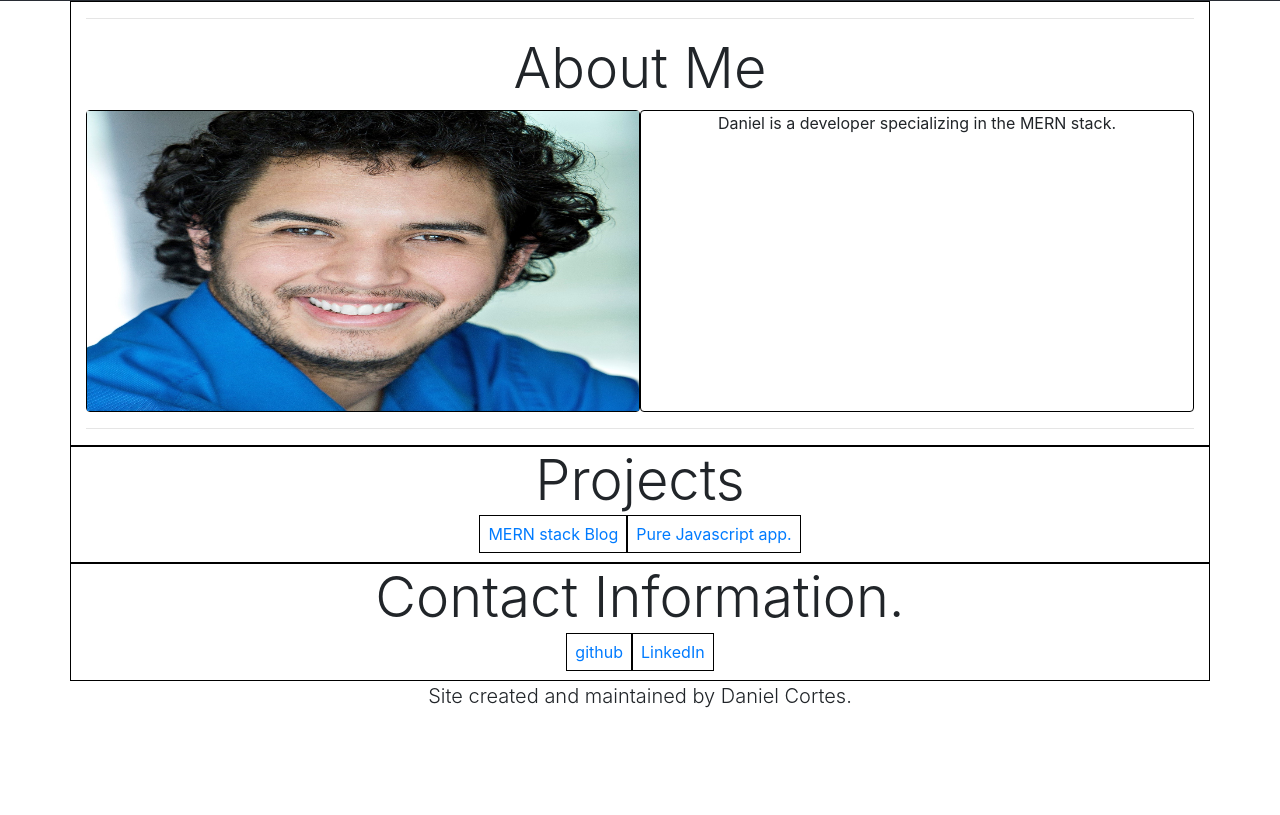
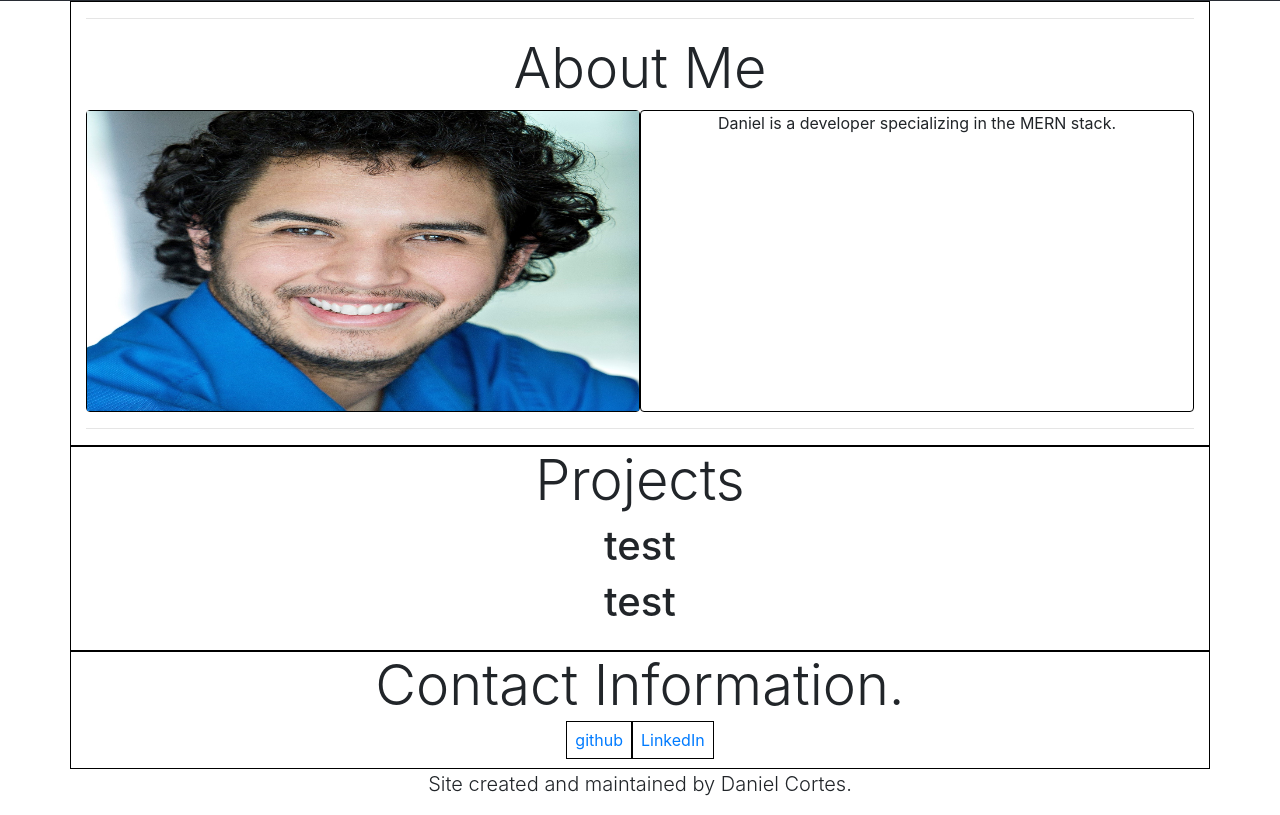
Before and after one commit to DanielCortesTX/Portfolio-site, a React (Create React App) app: page / in a window 1280 px wide. Shown: the part 399-1214 px from the top of the page. Before the commit the page ends 1126 px from the top, so only its background shows below. Built offline with nearby package versions, Linux system fonts and the light colour scheme.

Commit message:
fix: Tweaked Promise for data to get info as array

```diff
--- a/src/App.js
+++ b/src/App.js
@@ -4,6 +4,7 @@ import About from './components/About'
 import Projects from './components/Projects'
 import Contact from './components/Contact'
 import Footer from './components/Footer'
+import Loading from './components/misc/Loading'
 import './App.css';
 
 import { getActiveSites } from './utils/_DATA'
@@ -35,8 +36,8 @@ class App extends Component {
           </p>
         </header>
         <About />
-        {this.state.loading && <h1>Loading</h1>}
-        {!this.state.loading && <Projects />}
+        {this.state.loading && <Loading />}
+        {!this.state.loading && <Projects sites={this.state.activeSites}/>}
         <Contact />
         <Footer />
       </div>
--- a/src/components/Projects.js
+++ b/src/components/Projects.js
@@ -1,13 +1,15 @@
 import React from 'react'
 
-export default function Projects() {
+export default function Projects(props) {
   return (
     <div className="container boundary pb-3">
       <h1 className="display-4">Projects</h1>
       <div>
-        <a href="https://www.cortescorner.com" className="p-2 boundary">MERN stack Blog</a>
-        <a href="https://eager-hermann-f38d2c.netlify.com/" className="p-2 boundary">Pure Javascript app.</a>
+      {props.sites.map((site, index) => <h1 key={index}>test</h1>)}
       </div>
     </div>
   )
 }
+
+// <a href="https://www.cortescorner.com" className="p-2 boundary">MERN stack Blog</a>
+//         <a href="https://eager-hermann-f38d2c.netlify.com/" className="p-2 boundary">Pure Javascript app.</a>
--- /dev/null
+++ b/src/components/misc/Loading.js
@@ -0,0 +1,10 @@
+import React from 'react'
+
+export default function Loading() {
+  return (
+    <div className="container boundary pb-3">
+      <h1 className="display-4">Projects</h1>
+      <h1 className="display-4">Loading</h1>
+    </div>
+  )
+}
--- a/src/utils/_DATA.js
+++ b/src/utils/_DATA.js
@@ -18,7 +18,7 @@ let activeSites = [
 
 export function getActiveSites (){
   return new Promise ((res, rej) => {
-    setTimeout(() => res({...activeSites}), 1000)
+    setTimeout(() => res(activeSites), 1000)
   })
 }
 
```
Also changed, not shown: src/components/ProjectLink.js (+9 -0 lines).
